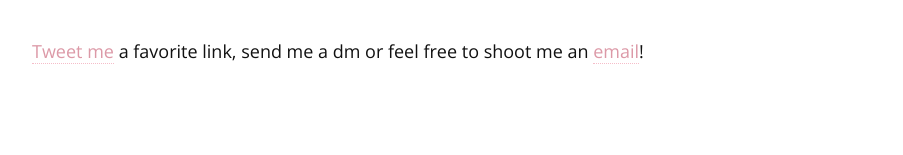
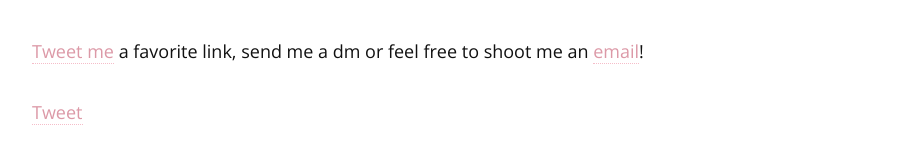
Before and after one commit to VictoriaODell/personal-website, a Jekyll site: the page built from _posts/2016-05-01-imposter-syndrome.markdown, in a window 1280 px wide. Shown: the part 2010-2165 px from the top of the page, without its empty margins (188-1091 px from the left). Built offline with Jekyll 4.4.1, drawn with Linux system fonts in a browser that asks for light colours; comment, search, counter and statistics services are not loaded; before the commit the page ends 2137 px from its top, so only the background shows below that.

Commit message:
Added Twitter button

```diff
--- a/_layouts/post.html
+++ b/_layouts/post.html
@@ -11,3 +11,5 @@
   <div class="post-content" itemprop="articleBody">
     {{ content }}
   </div>
+
+<a href="https://twitter.com/share" class="twitter-share-button" data-via="Victoria_ODell">Tweet</a> <script>!function(d,s,id){var js,fjs=d.getElementsByTagName(s)[0],p=/^http:/.test(d.location)?'http':'https';if(!d.getElementById(id)){js=d.createElement(s);js.id=id;js.src=p+'://platform.twitter.com/widgets.js';fjs.parentNode.insertBefore(js,fjs);}}(document, 'script', 'twitter-wjs');</script>
```
Also changed, not shown: 4 other files.
